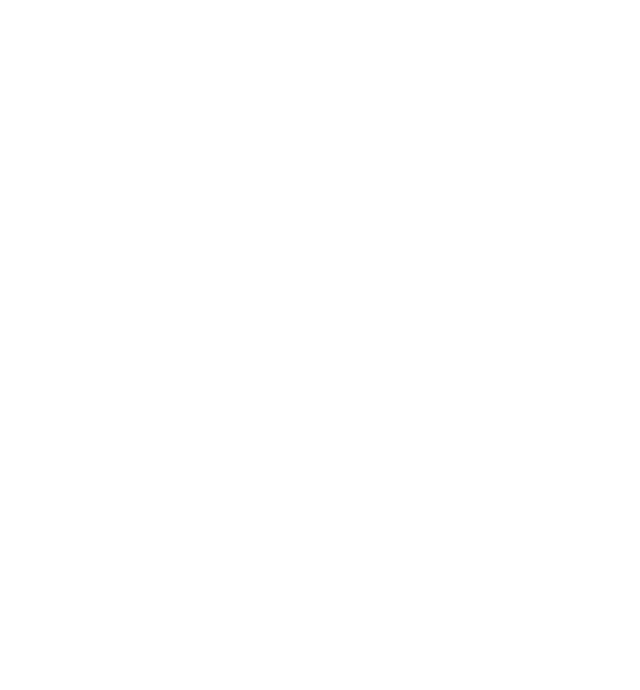
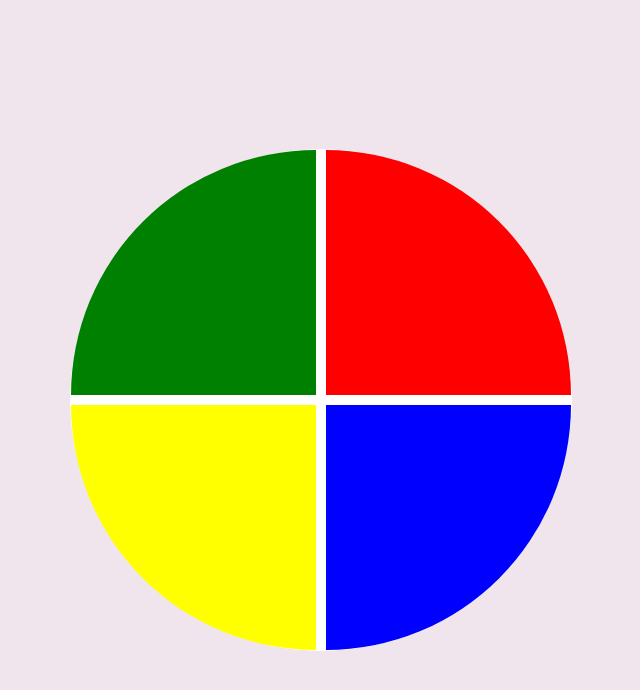
Before and after one commit to limasuu/jogo-memoria-genius, a plain HTML site: page index.html in a window 1280 px wide. Shown: the whole page, without its empty margins (319-959 px from the left). Drawn offline with Linux system fonts and the light colour scheme.

Commit message:
Definindo áreas

```diff
--- a/index.html
+++ b/index.html
@@ -7,8 +7,14 @@
         <link rel="stylesheet" type="text/css" href="style.css"/>
     </head>
     <body>
-
-
+        <div class="main-game">
+            <div class="genius">
+                <div class="blue"></div>
+                <div class="yellow"></div>
+                <div class="red"></div>
+                <div class="green"></div>
+            </div>
+        </div>
         <script type="text/javascript" src="script.js"></script>
     </body>
 </html>
--- a/style.css
+++ b/style.css
@@ -0,0 +1,51 @@
+body{
+    margin: 0;
+    background-color: rgb(240, 229, 237);
+}
+
+.main-game{
+    height: 100vh;
+    width: 100vw;
+
+    display: flex;
+    justify-content: center;
+    align-items: center;
+}
+
+.genius{
+    display: grid;
+    grid-template-areas: 'verde vermelho'
+        'amarelo azul';
+    grid-gap: 10px;
+
+    background-color: white;
+    border: 1px solid white;
+    border-radius: 100%;
+
+    width: 500px;
+    height: 500px;
+}
+
+.blue{
+    grid-area: azul;
+    background-color: blue;
+    border-bottom-right-radius: 100%;
+}
+
+.red{
+    grid-area: vermelho;
+    background-color: red;
+    border-top-right-radius: 100%;
+}
+
+.yellow{
+    grid-area: amarelo;
+    background-color: yellow;
+    border-bottom-left-radius: 100%;
+}
+
+.green{
+    grid-area: verde;
+    background-color: green;
+    border-top-left-radius: 100%;
+}
```
